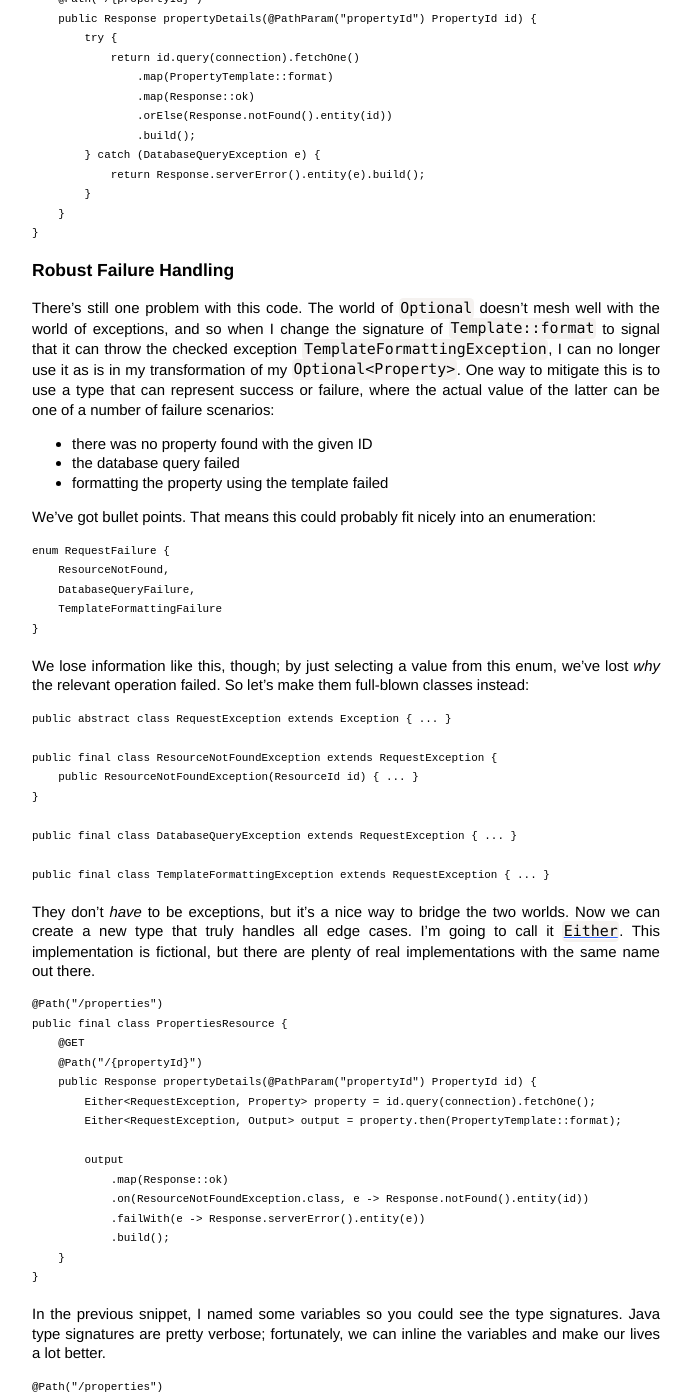
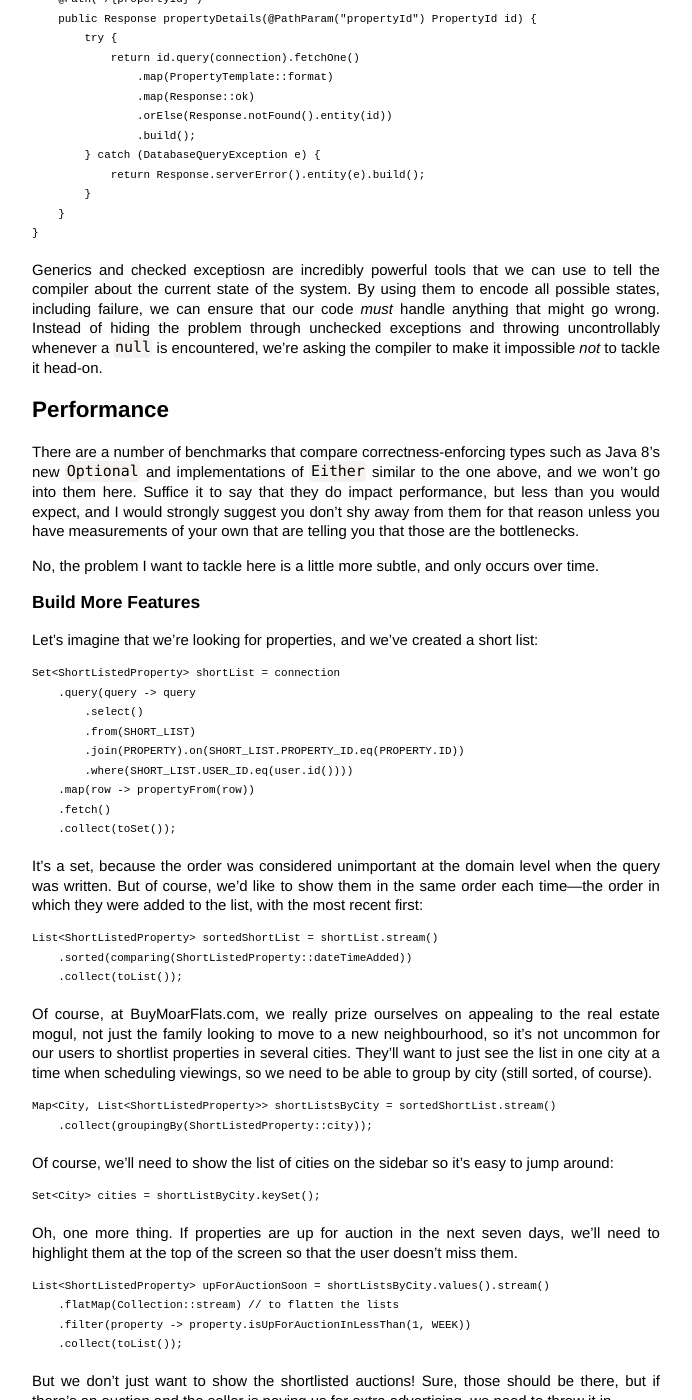
Before and after one commit to SamirTalwar/talks, a Jekyll site: the page built from use-your-type-system.md, in a window 1280 px wide and 1400 px high, scrolled down 10758 px. Shown: the whole window, without its empty margins (294-986 px from the left). Built offline with Jekyll 4.4.1, drawn with Linux system fonts in a browser that asks for light colours; nearby versions of some CDN libraries; comment, search, counter and statistics services are not loaded; some of the changed text lies outside the part shown.

Commit message:
Throw away the stuff about `Either`. Not Java-y enough.

```diff
--- a/use-your-type-system.md
+++ b/use-your-type-system.md
@@ -514,73 +514,7 @@ We can even inline all of the methods without issue, and use method references t
         }
     }
 
-### Robust Failure Handling
-
-There's still one problem with this code. The world of `Optional` doesn't mesh well with the world of exceptions, and so when I change the signature of `Template::format` to signal that it can throw the checked exception `TemplateFormattingException`, I can no longer use it as is in my transformation of my `Optional<Property>`. One way to mitigate this is to use a type that can represent success or failure, where the actual value of the latter can be one of a number of failure scenarios:
-
-  * there was no property found with the given ID
-  * the database query failed
-  * formatting the property using the template failed
-
-We've got bullet points. That means this could probably fit nicely into an enumeration:
-
-    enum RequestFailure {
-        ResourceNotFound,
-        DatabaseQueryFailure,
-        TemplateFormattingFailure
-    }
-
-We lose information like this, though; by just selecting a value from this enum, we've lost *why* the relevant operation failed. So let's make them full-blown classes instead:
-
-    public abstract class RequestException extends Exception { ... }
-
-    public final class ResourceNotFoundException extends RequestException {
-        public ResourceNotFoundException(ResourceId id) { ... }
-    }
-
-    public final class DatabaseQueryException extends RequestException { ... }
-
-    public final class TemplateFormattingException extends RequestException { ... }
-
-They don't *have* to be exceptions, but it's a nice way to bridge the two worlds. Now we can create a new type that truly handles all edge cases. I'm going to call it [`Either`][Data.Either]. This implementation is fictional, but there are plenty of real implementations with the same name out there.
-
-    @Path("/properties")
-    public final class PropertiesResource {
-        @GET
-        @Path("/{propertyId}")
-        public Response propertyDetails(@PathParam("propertyId") PropertyId id) {
-            Either<RequestException, Property> property = id.query(connection).fetchOne();
-            Either<RequestException, Output> output = property.then(PropertyTemplate::format);
-
-            output
-                .map(Response::ok)
-                .on(ResourceNotFoundException.class, e -> Response.notFound().entity(id))
-                .failWith(e -> Response.serverError().entity(e))
-                .build();
-        }
-    }
-
-[Data.Either]: https://hackage.haskell.org/package/base/docs/Data-Either.html
-
-In the previous snippet, I named some variables so you could see the type signatures. Java type signatures are pretty verbose; fortunately, we can inline the variables and make our lives a lot better.
-
-    @Path("/properties")
-    public final class PropertiesResource {
-        @GET
-        @Path("/{propertyId}")
-        public Response propertyDetails(@PathParam("propertyId") PropertyId id) {
-            id.query(connection).fetchOne()
-                .then(PropertyTemplate::format)
-                .map(Response::ok)
-                .on(ResourceNotFoundException.class, e -> Response.notFound().entity(id))
-                .failWith(e -> Response.serverError().entity(e))
-                .build();
-        }
-    }
-
-The API of this `Either` type takes some getting used to. All you really need to remember is that the result is *either* a success or a failure, with the success type on the right-hand side of the type signature. Once you've got your head around all the lambdas, you can follow the types to see that we really do handle all possible edge cases.
-
-Generics are an incredibly powerful tool that we can use to tell the compiler about the current state of the system. By using them to encode all possible states, including failure, we can ensure that our code *must* handle anything that might go wrong. Instead of hiding the problem through unchecked exceptions and throwing exceptions whenever a `null` is encountered, we're asking the compiler to make it impossible *not* to tackle it head-on.
+Generics and checked exceptiosn are incredibly powerful tools that we can use to tell the compiler about the current state of the system. By using them to encode all possible states, including failure, we can ensure that our code *must* handle anything that might go wrong. Instead of hiding the problem through unchecked exceptions and throwing uncontrollably whenever a `null` is encountered, we're asking the compiler to make it impossible *not* to tackle it head-on.
 
 
 ## Performance
```
